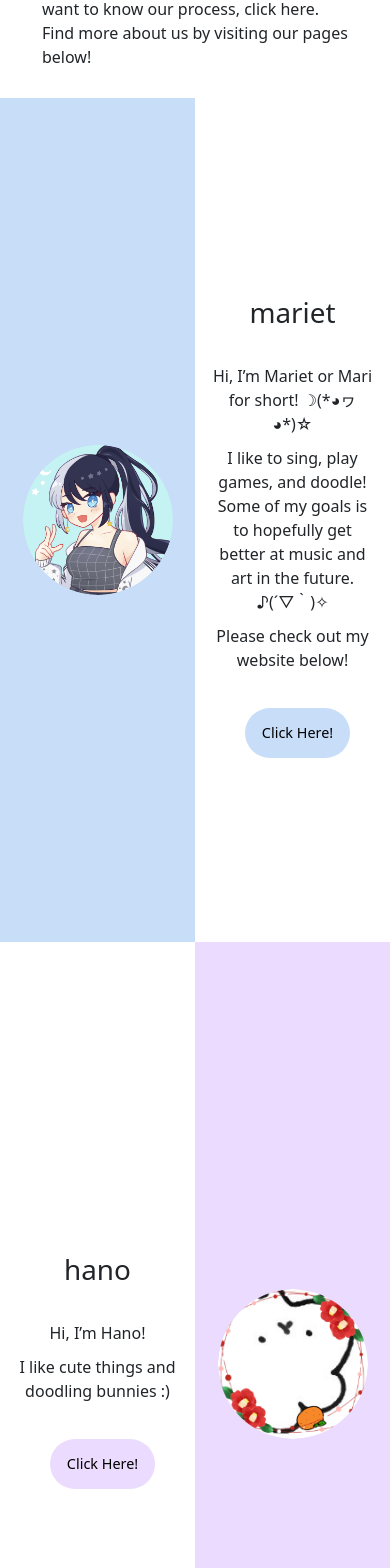
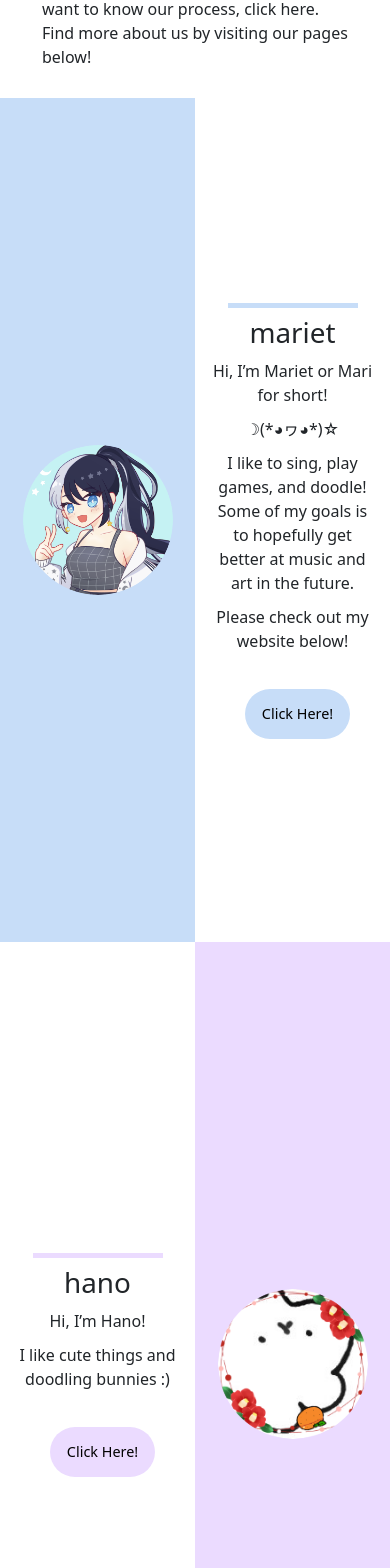
Before and after one commit to elyssamari/side-hustle-project, a React (Create React App) app in the folder front-end/: page / in a window 390 px wide. Shown: the part 432-2000 px from the top of the page. Built offline with nearby package versions, Linux system fonts and the light colour scheme.

Commit message:
Fixed header lines and its responsiveness

```diff
--- a/front-end/src/Components/css/DirGrid.css
+++ b/front-end/src/Components/css/DirGrid.css
@@ -67,8 +67,15 @@
 
 h1 {
     margin: 5px;
-    margin-top: 10%;
-    margin-bottom: 15%;
+    margin-top: 5%;
+    margin-bottom: 5%;
+}
+
+@media screen and (max-width: 600px) {
+    h1{
+        margin-top: 0%;
+        margin-bottom: 2%;
+    }
 }
 
 p {
@@ -90,10 +97,44 @@ p {
     }
 }
 
-/* .dirGrid-header::before{
+#marietHeader-line::before{
     content: "";
     display: block;
-    width: 600px;
+    width: 350px;
     height: 5px;
-    background: #191970;
-} */
+    background-color: #c7ddf8;
+    margin-left: 10px;
+    margin-right: 10px;
+}
+
+#hanoHeader-line::before{
+    content: "";
+    display: block;
+    width: 350px;
+    height: 5px;
+    background-color: #ebdbff;
+    margin-left: 10px;
+    margin-right: 10px;
+}
+
+#yaronHeader-line::before{
+    content: "";
+    display: block;
+    width: 350px;
+    height: 5px;
+    background-color: #b5eed7;
+    margin-left: 10px;
+    margin-right: 10px;
+}
+
+@media screen and (max-width: 600px) {
+    #marietHeader-line{
+        width: 150px;
+    }
+    #hanoHeader-line{
+        width: 150px;
+    }
+    #yaronHeader-line{
+        width: 150px;
+    }
+}
--- a/front-end/src/Components/css/HomeLayout.css
+++ b/front-end/src/Components/css/HomeLayout.css
@@ -10,6 +10,7 @@
 
 .about-title{
     font-size: 32px;
+    font-weight: 500;
 }
 
 @media screen and (max-width: 300px) {
--- a/front-end/src/Components/js/HomeComponents/DirGrid.js
+++ b/front-end/src/Components/js/HomeComponents/DirGrid.js
@@ -1,5 +1,5 @@
 import React from 'react';
-import { Button } from 'react-bootstrap';
+import { Navbar, Button } from 'react-bootstrap';
 import "../../css/DirGrid.css";
 
 const DirGrid = (props) => {
@@ -11,17 +11,20 @@ const DirGrid = (props) => {
                     <img id="pfp" src="mhymariet.png" alt="mariet-pfp" />
                 </div>
                 <div class="link" id="dir-item">
+                <Navbar className="justify-content-md-center" id="marietHeader-line"></Navbar>
                     <h1 class="dirGrid-header">mariet</h1>
-                    <p>Hi, I’m Mariet or Mari for short! ☽(*◕ヮ◕*)☆</p>
+                    <p>Hi, I’m Mariet or Mari for short!</p>
+                    <p> ☽(*◕ヮ◕*)☆</p>
                     <p>I like to sing, play games, and doodle!
                         Some of my goals is to hopefully get better at music and art in the future.
-                    ♪(´▽｀)✧</p>
+                    </p>
                     <p>Please check out my website below!</p>
                     <a href="/mariet"><Button id="link-btn">Click Here!</Button></a>
                 </div>
             </div>
             <div ref={props.hano} class="hano" id="half">
                 <div class="link" id="dir-item">
+                <Navbar className="justify-content-md-center" id="hanoHeader-line"></Navbar>
                     <h1 class="dirGrid-header">hano</h1>
                     <p>Hi, I’m Hano!</p>
                     <p>I like cute things and doodling bunnies :)</p>
@@ -36,6 +39,7 @@ const DirGrid = (props) => {
                     <img id="pfp" src="mhybola.png" alt="yaron-pfp" />
                 </div>
                 <div class="link" id="dir-item">
+                <Navbar className="justify-content-md-center" id="yaronHeader-line"></Navbar>
                     <h1 class="dirGrid-header">yaron</h1>
                     <p>Hi, I’m Yaron!</p>
                     <p>I like to tippity tap tap with games and coding. ٩(◕‿◕｡)۶
--- a/front-end/src/Components/js/HomeComponents/HomeLayout.js
+++ b/front-end/src/Components/js/HomeComponents/HomeLayout.js
@@ -5,13 +5,15 @@ import "../../css/HomeLayout.css";
 const HomeLayout = () => {
     return (
         <>
+            <div id="viewpoint">
                 <Navbar className="justify-content-md-center" id="about-line"></Navbar>
-            <div className="text-center about-title">about </div>
+                <div className="text-center about-title"> about </div>
                 <Container className="justify-content-md-center">
                     <p id="about-summary"> Hi, we are MHY! We are a group of friends consisting of Mariet, Hano, and Yaron who made this website. If you want to know our process, click here.
                         Find more about us by visiting our pages below! </p>
                     <br></br>
                 </Container>
+            </div>
         </>
     )
 }
--- a/front-end/src/Components/js/NavBar.js
+++ b/front-end/src/Components/js/NavBar.js
@@ -54,7 +54,8 @@ const NavBar = () => {
                     </Navbar.Toggle>
                 </Container>
                 </Navbar>
-            ))}
+    ))
+}
         </>
 
     )
--- a/package.json
+++ b/package.json
@@ -1,5 +1,6 @@
 {
   "dependencies": {
+    "hamburger-react": "^2.5.0",
     "react-router-dom": "^6.8.0"
   }
 }
```
Also changed, not shown: 1 other file (tests, documents, lock files or other folders). Lines whose indentation alone changed are shown as unchanged.
